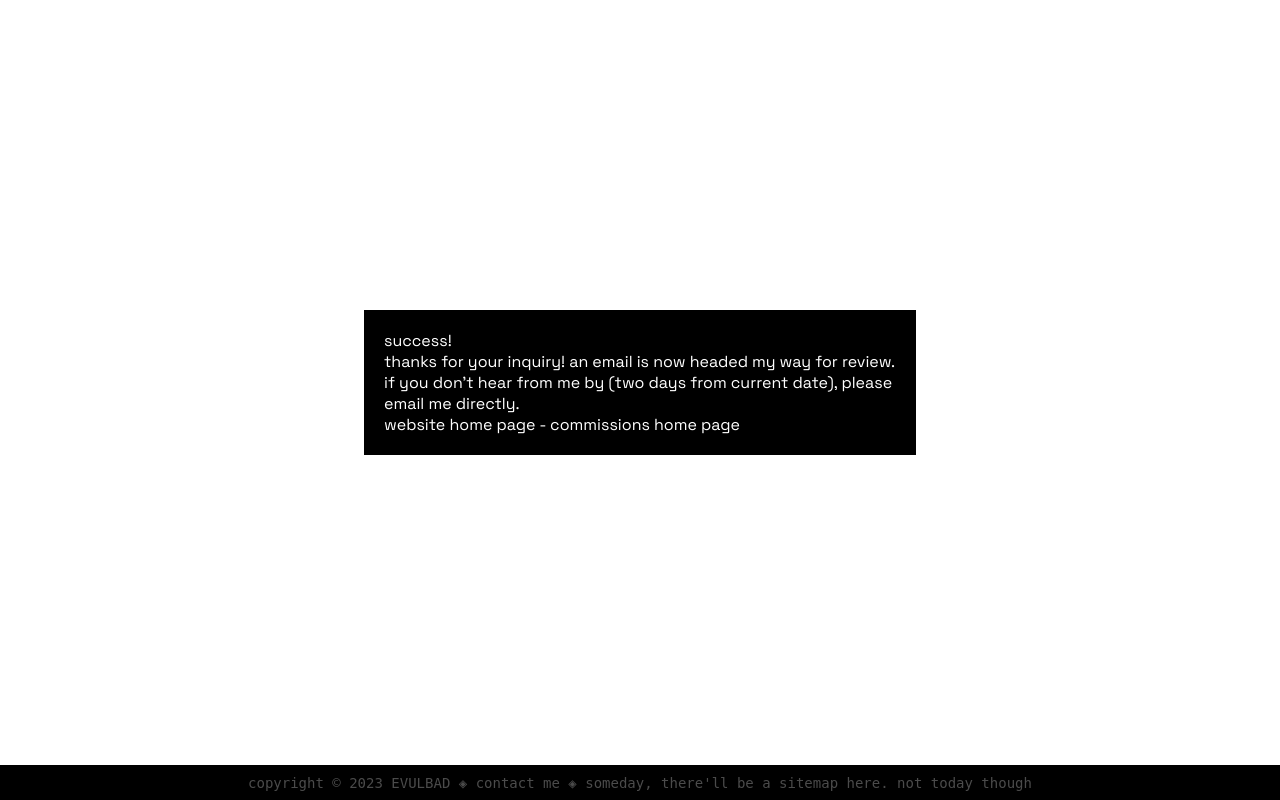
After one commit to EVULBAD/EVULSITE, a PHP site: page /commissions/success.html in a window 1280 px wide. The commit adds this page. Run offline with PHP 8.4, Linux system fonts and the light colour scheme.

Commit message:
Success page init
Skeleton for the page that will load after an email is successfully sent via the forms.

```diff
--- a/public_html/commissions/commissions.css
+++ b/public_html/commissions/commissions.css
@@ -428,6 +428,20 @@ label {
     box-shadow: none;
 }
 
+/*FORM RESULT PAGE*/
+#commissions .form_result .wrapper {
+    height:100%;
+}
+
+#commissions .form_result content {
+    height:auto;
+    align-items:center;
+    background:black;
+    color:white;
+    padding:20px;
+    margin-bottom:35px;
+}
+
 /*ANIMATIONS*/
 #commissions nav.right span {
     position:absolute;
--- a/public_html/commissions/commissions.js
+++ b/public_html/commissions/commissions.js
@@ -52,36 +52,6 @@ function fixBackgroundElements() {
   });
 }
 
-//function for file uploading on the form page. implements limitations to user uploads.
-function uploadFile(target) {
-  let fileSize,
-    fileMb,
-    fileName,
-    fileRejects = [];
-
-  for (var i = 0; i < target.files.length; i++) {
-    fileName = target.files.item(i).name;
-    fileSize = target.files.item(i).size;
-    fileMb = fileSize / 1024 ** 2;
-    if (fileMb > 10) {
-      fileRejects += fileName + "\n";
-      fileRejects[fileRejects.length - 1] = fileRejects[fileRejects.length - 1].replace("\n", "")
-    }
-  }
-
-  if (fileRejects.length >= 1) {
-    alert("maximum file size is 10mb. files listed below exceed maximum file size:\n" + fileRejects)
-  } else if (target.files.length > 3) {
-    alert("you may only upload up to 3 files.");
-  } else if (target.files.length === 1) {
-    document.getElementById("file-count").innerHTML = " " + target.files.length + " file selected.";
-  } else if (target.files.length === 0) {
-    "no more than 3 files may be uploaded.";
-  } else {
-    document.getElementById("file-count").innerHTML = " " + target.files.length + " files selected.";
-  }
-}
-
 //function to run when smooth state is exiting so that i'm not copy-pasting the same text over and over again.
 function smoothStateIsExiting($container, $newContent) {
   $container.removeClass("is-exiting");
@@ -108,8 +78,7 @@ function onLoadFunctions() {
   removeHalfWidth();
 }
 
-
-//ACTUAL WORK:
+//INITIALIZATION AND ANIMATIONS:
 //intializing page by getting current url and listening for buttons.
 window.onload = onLoadFunctions;
 
--- /dev/null
+++ b/public_html/commissions/success.html
@@ -0,0 +1,36 @@
+<!DOCTYPE html>
+<html lang="en">
+<head>
+    <title>EVULBAD | commissions - 3D form</title>
+    <meta http-equiv="Content-Type" content="text/html; charset=utf-8">
+    <meta name="viewport" content="width=device-width, initial-scale=1.0">
+    <link href="../all_pages.css" rel="stylesheet" type="text/css" media="all">
+    <link href="commissions.css" rel="stylesheet" type="text/css" media="all">
+    <link rel="preconnect" href="https://fonts.googleapis.com">
+    <link rel="preconnect" href="https://fonts.gstatic.com" crossorigin>
+    <link href="https://fonts.googleapis.com/css2?family=Space+Grotesk:wght@400;700&display=swap" rel="stylesheet">
+</head>
+<body id="commissions">
+    <div id="main">
+        <main class="form_result">
+            <div class="wrapper">
+                <content>
+                    success!<br>
+                    thanks for your inquiry! an email is now headed my way for review.<br>
+                    if you don't hear from me by (two days from current date), please email me directly.<br>
+                    website home page - commissions home page
+                </content>
+            </div>
+        </main>
+        <footer>
+            <div id="innerfooter">
+                <p>copyright © 2023 EVULBAD ◈ <a href="mailto:evulbad@gmail.com">contact me</a> ◈ someday, there'll be a sitemap here. not today though</p>
+            </div>
+        </footer>
+    </div>
+</body>
+</html>
+<script src="../assets/redirection-mobile.js"></script>
+<script src="https://code.jquery.com/jquery-3.7.1.min.js" integrity="sha256-/JqT3SQfawRcv/BIHPThkBvs0OEvtFFmqPF/lYI/Cxo=" crossorigin="anonymous"></script>
+<script src="../assets/jquery.smoothState.min.js"></script>
+<script src="commissions.js"></script>
```
Also changed, not shown: public_html/commissions/3d-form.html (+10 -13 lines), public_html/commissions/form.js (added, +38 -0 lines).
